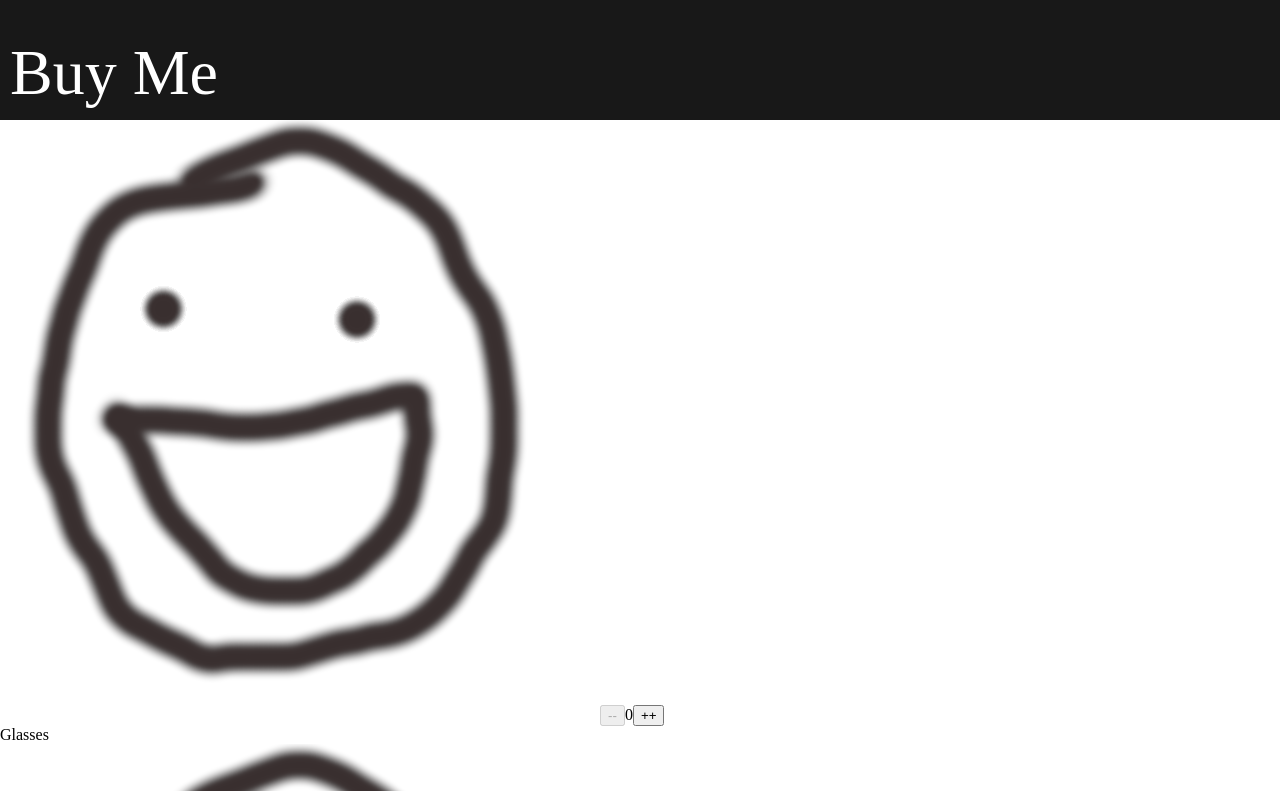
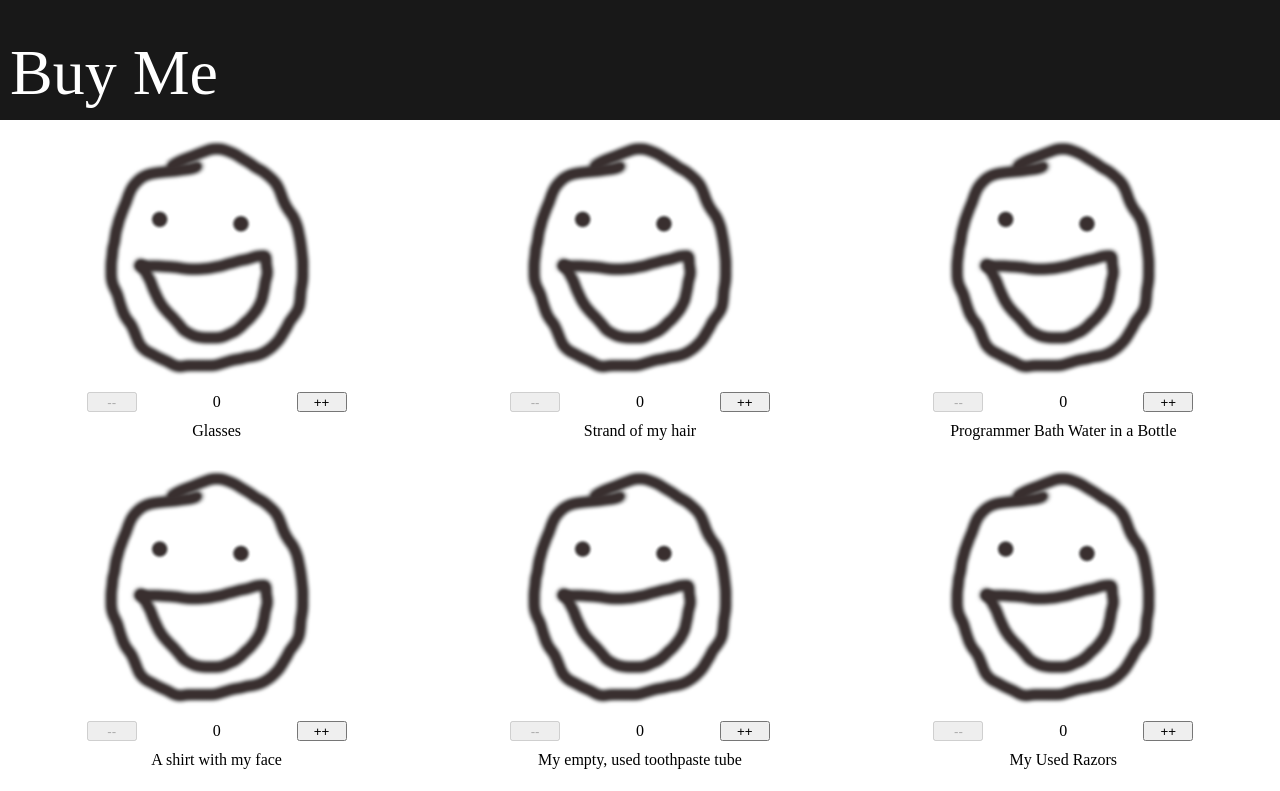
Before and after one commit to Joel-Singh/buy-me-shopping-cart, a React (Create React App) app: page /store in a window 1280 px wide. Shown: the top 791 px of the page. Built offline with nearby package versions, Linux system fonts and the light colour scheme; a web font is replaced by a local one.

Commit message:
Add Product Holder css

```diff
--- a/src/index.css
+++ b/src/index.css
@@ -76,3 +76,35 @@ a {
   color: var(--white);
   background-color: var(--black);
 }
+
+.product-holder {
+  display: grid;
+  grid-template-columns: 1fr 1fr 1fr;
+  justify-items: center;
+  align-items: center;
+  gap: 30px;
+  padding: 20px;
+}
+
+.store-product {
+  width: 80%;
+  display: grid;
+  grid-template-columns: 1fr 1fr 1fr;
+  justify-items: center;
+  align-items: center;
+}
+
+.store-product img {
+  width: inherit;
+  grid-column: span 3;
+}
+
+.store-product__name {
+  grid-column: span 3;
+  margin-top: 10px;
+}
+
+.store-product button {
+  height: 20px;
+  width: 50px;
+}
```
